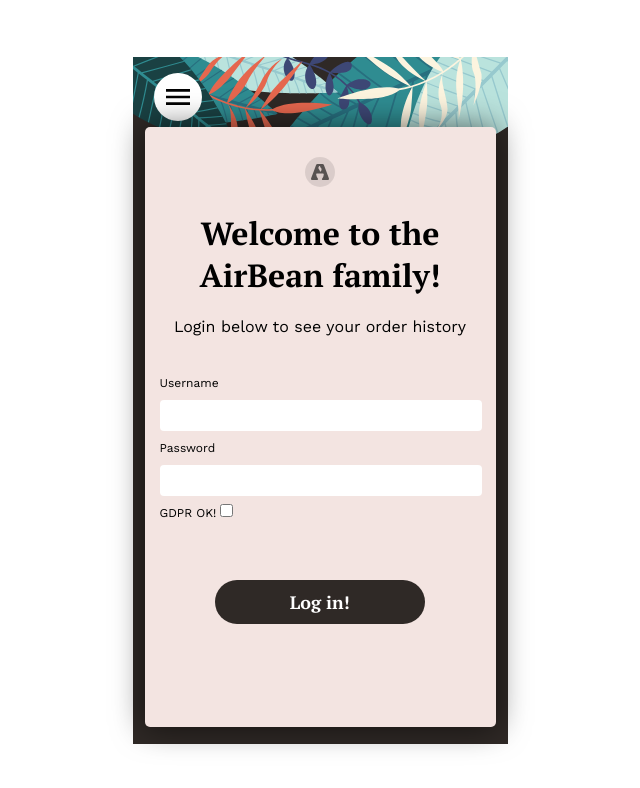
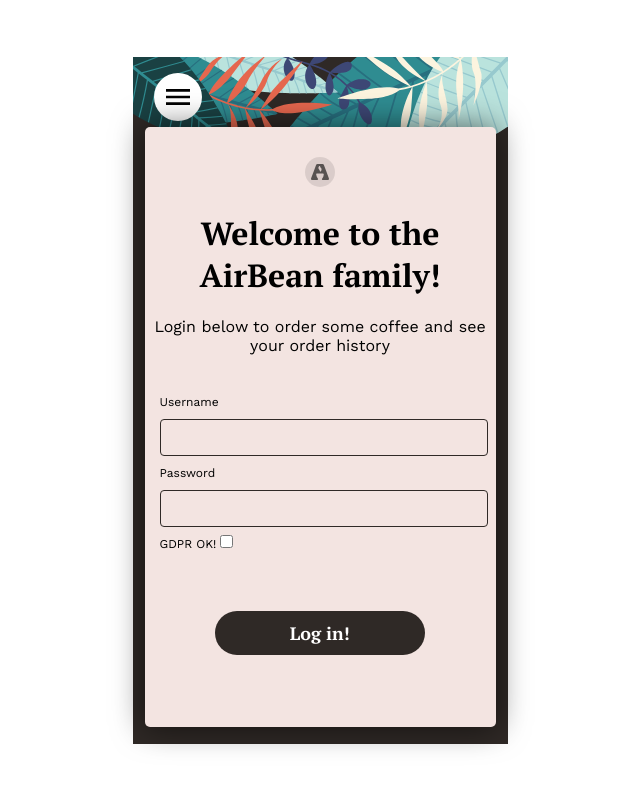
Before and after one commit to Gremlet/airbean-frontend, a React (Create React App) app: page / in a window 1280 px wide. Shown: the top 788 px of the page, without its empty margins (320-960 px from the left). Built offline with nearby package versions, Linux system fonts and the light colour scheme.

Commit message:
fix typo in Profile, small styling changes Login

```diff
--- a/src/components/Login.js
+++ b/src/components/Login.js
@@ -44,7 +44,7 @@
                 <img src={logo} alt="airbean-logo" />
             </div>
             <h1>Welcome to the AirBean family!</h1>
-            <p>Login below to see your order history</p>
+            <p>Login below to order some coffee and see your order history</p>
             <div className="login-form">
                 <form action="" onSubmit={userLogin}>
                     <label htmlFor="username">Username</label>
--- a/src/scss/login.scss
+++ b/src/scss/login.scss
@@ -32,8 +32,9 @@
 
         input[type='text'],
         [type='password'] {
-            border: none;
-            padding: 8px;
+            border: 1px $brown solid;
+            background-color: $pink;
+            padding: 10px;
             border-radius: 4px;
             width: 90%;
             text-align: left;
--- a/src/views/Profile.js
+++ b/src/views/Profile.js
@@ -49,7 +49,7 @@
                         )
                     })}
                 <div className="total">
-                    <p className="spent">Total Spent</p>
+                    <p className="spent">Total spent</p>
                     <p className="grandtotal">{totalSpent} kr</p>
                 </div>
             </div>
```
